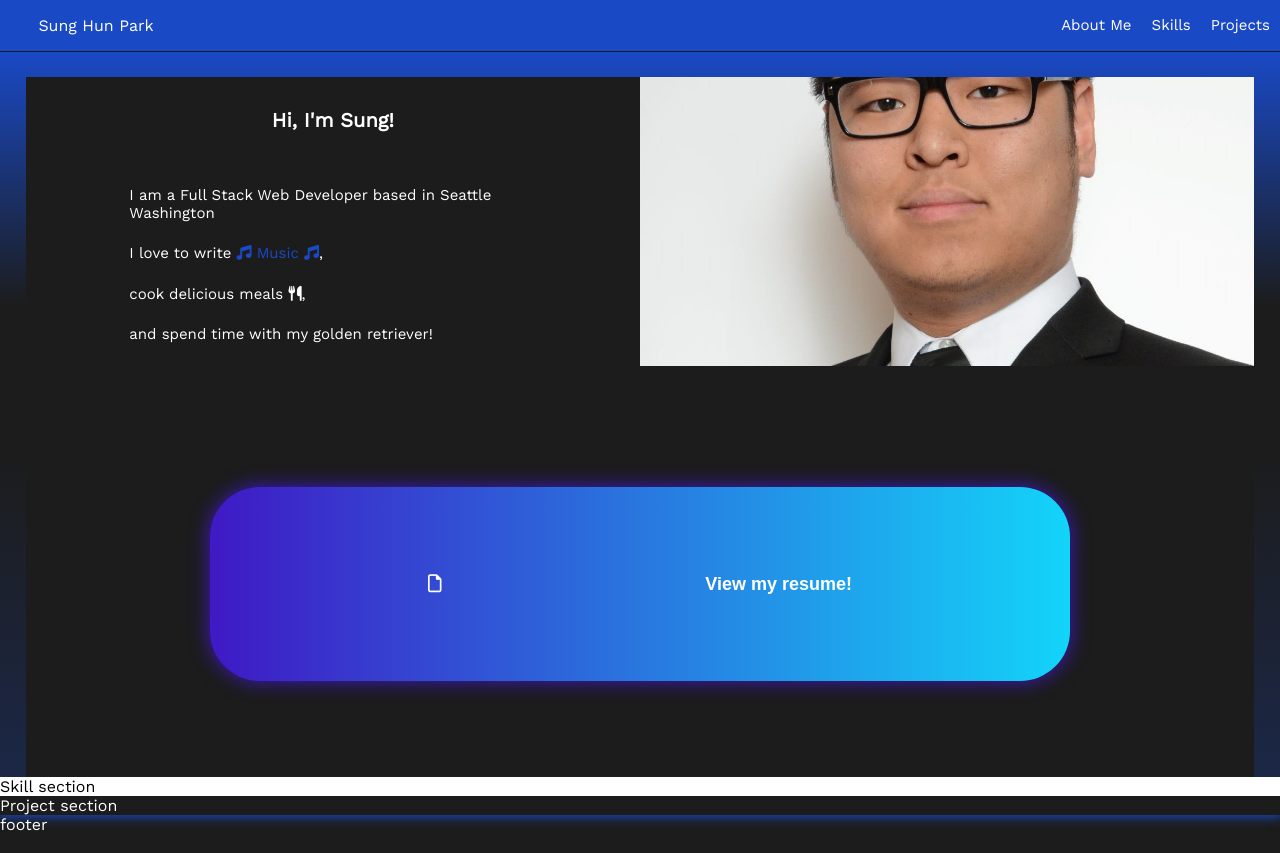
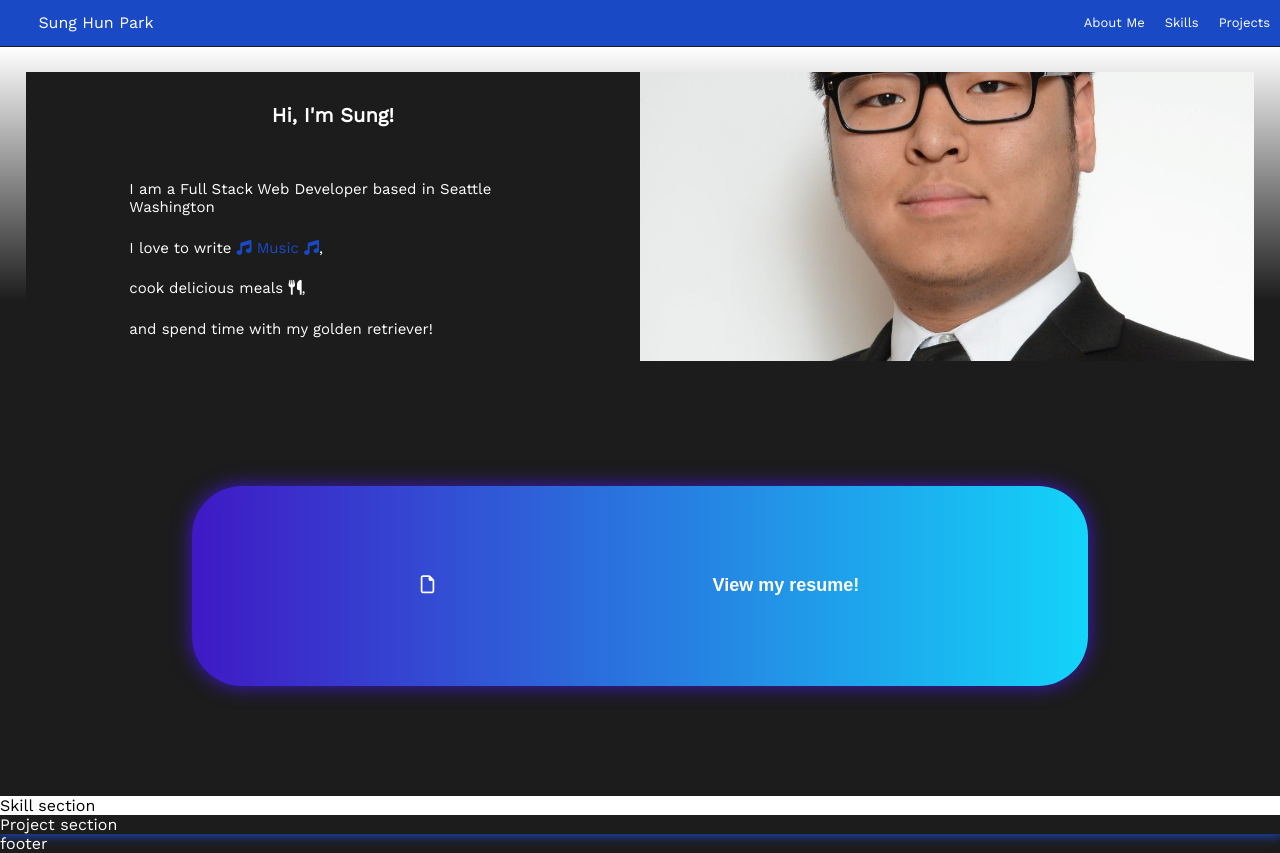
Before and after one commit to SunghunP/front-sung-portfolio, a React (Create React App) app: page / in a window 1280 px wide. Built offline with nearby package versions, Linux system fonts and the light colour scheme.

Commit message:
Change styling for AboutSection

```diff
--- a/src/components/Header.jsx
+++ b/src/components/Header.jsx
@@ -8,19 +8,19 @@ const StyledHeader = styled.header`
 	align-items: center;
 	position: sticky;
 	border-bottom: 1px solid #1c1c1c;
-
+	/* box-shadow: ; */
 	.links {
 		color: ${props => props.theme.mainText};
 		text-decoration: none;
-		margin: 0 3%;
+		margin: 0px 3%;
 	}
 
 	a.hover-animation {
-		font-size: 15px;
+		font-size: 13px;
 		margin: 5% 10px;
 		display: inline-block;
 		position: relative;
-		padding: 5px 0;
+		padding: 5px 0px;
 
 		::after {
 			content:'';
@@ -34,7 +34,7 @@ const StyledHeader = styled.header`
 			transform-origin: bottom right;
 			transition: transform 0.25s ease-out;
 			transform: scaleX(0);
-			margin: -5px 0;
+			margin: -5px 0px;
 		}
 
 		:hover::after {
--- a/src/components/Resume.jsx
+++ b/src/components/Resume.jsx
@@ -5,7 +5,7 @@ const ResumeDiv = styled.div`
   width: 100%;
   align-items: center;
   justify-content: center;
-  padding: 10px auto;
+  padding: 10px 0px;
 
   a {
     width: 70%;
@@ -25,25 +25,8 @@ const ResumeDiv = styled.div`
     align-items: center;
     justify-content: space-around;
     color: ${props => props.theme.mainText};
-    box-shadow: 0 0 20px #3F19C5;
+    box-shadow: 0px 0px 20px #3F19C5;
     background-size: 200% auto;
-  }
-
-  .gradient > div {
-    background-color: #1c1c1c;
-    width: 100%;
-  }
-
-  .gradient {
-    min-width: 100%;
-    min-height: 100%;
-		background-image: linear-gradient(
-    rgba(28,28,28,0.7) 15%,
-    rgba(25,73,197,0.25) 100%
-		);
-    padding: 0 2%;
-    padding-top: 10px;
-    box-sizing: border-box;
   }
 
   .wrapper{
@@ -58,18 +41,16 @@ const ResumeDiv = styled.div`
 export default function Resume({theme}) {
   return (
     <ResumeDiv theme={theme} >
-      <div className='gradient'>
       <div className='wrapper flex'>
         <a href={resume} target="_blank" rel='noreferrer' className='flex'>
           <button className='flex'>
             <span>
-                <i class="fa-regular fa-file"></i>
+              <i className="fa-regular fa-file"></i>
             </span>
             View my resume!
           </button>
         </a>
       </div>
-      </div>
     </ResumeDiv>
   )
 }
--- a/src/components/mainPageSections/AboutSection.jsx
+++ b/src/components/mainPageSections/AboutSection.jsx
@@ -3,7 +3,7 @@ import profile from '../../assets/images/profile.jpg';
 
 const StyledAboutSection = styled.div`
   width: 100%;
-  padding: 10px auto;
+  padding: 0px;
 
   .gradient > div.half-column.flex.col {
     background-color: #1c1c1c;
@@ -13,7 +13,7 @@ const StyledAboutSection = styled.div`
     min-width: 100%;
     min-height: 100%;
 		background-image: linear-gradient(
-    rgba(25,73,197,1) 0%,
+    rgba(255,255,255,1) 0%,
     rgba(28,28,28,0.1) 75%
 		);
     padding: 2%;
--- a/src/pages/Home.js
+++ b/src/pages/Home.js
@@ -7,7 +7,7 @@ import Resume from '../components/Resume';
 const StyledContentBody = styled.div`
 	width: 100%;
 	border-color: transparent;
-	box-shadow: 0 0 10px 2px ${props => props.theme.mainBackground};
+	box-shadow: 0px 0px 10px 2px ${props => props.theme.mainBackground};
 `;
 
 export default function Home ({theme}) {
--- a/src/styles.sass
+++ b/src/styles.sass
@@ -4,7 +4,7 @@ html
   font-family: 'Work Sans', sans-serif
 
 body
-  margin: 0
+  margin: 0px
   height: auto
   width: 100%
 
```
Lines whose indentation alone changed are shown as unchanged.
